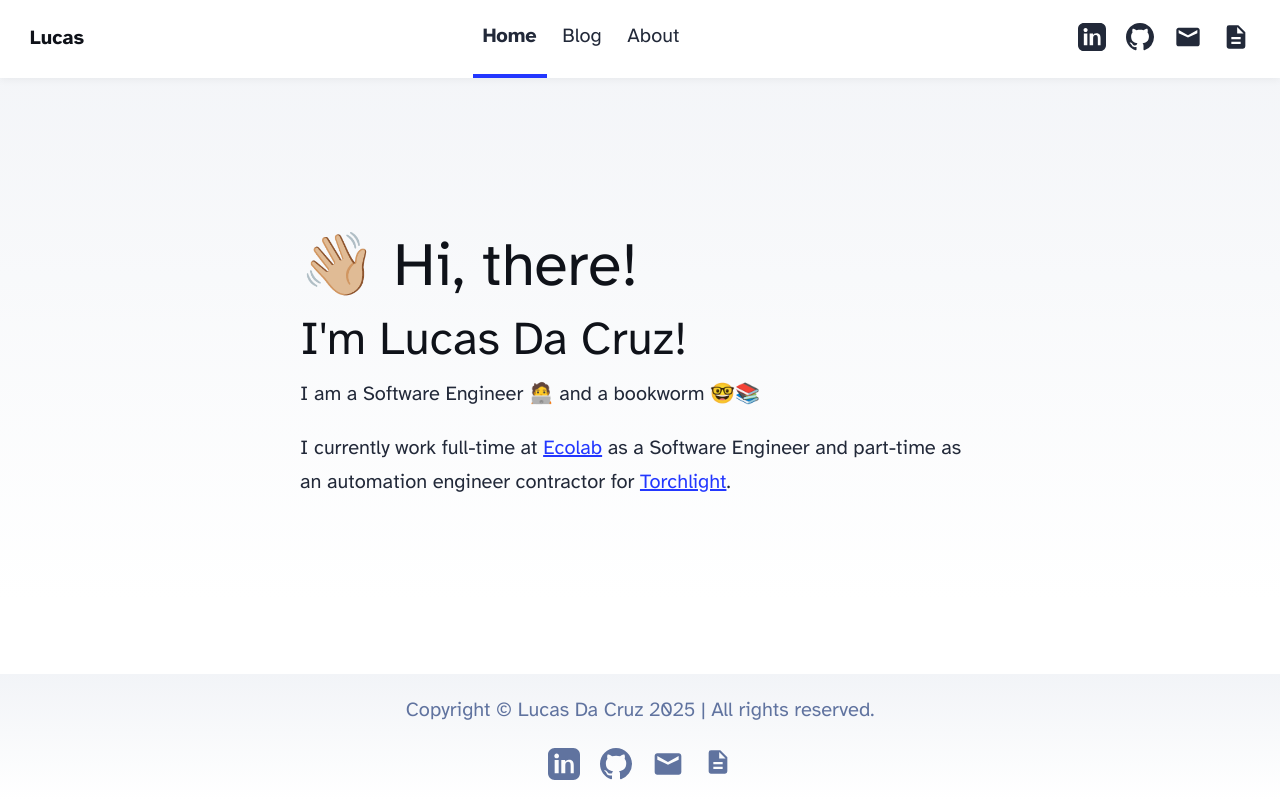
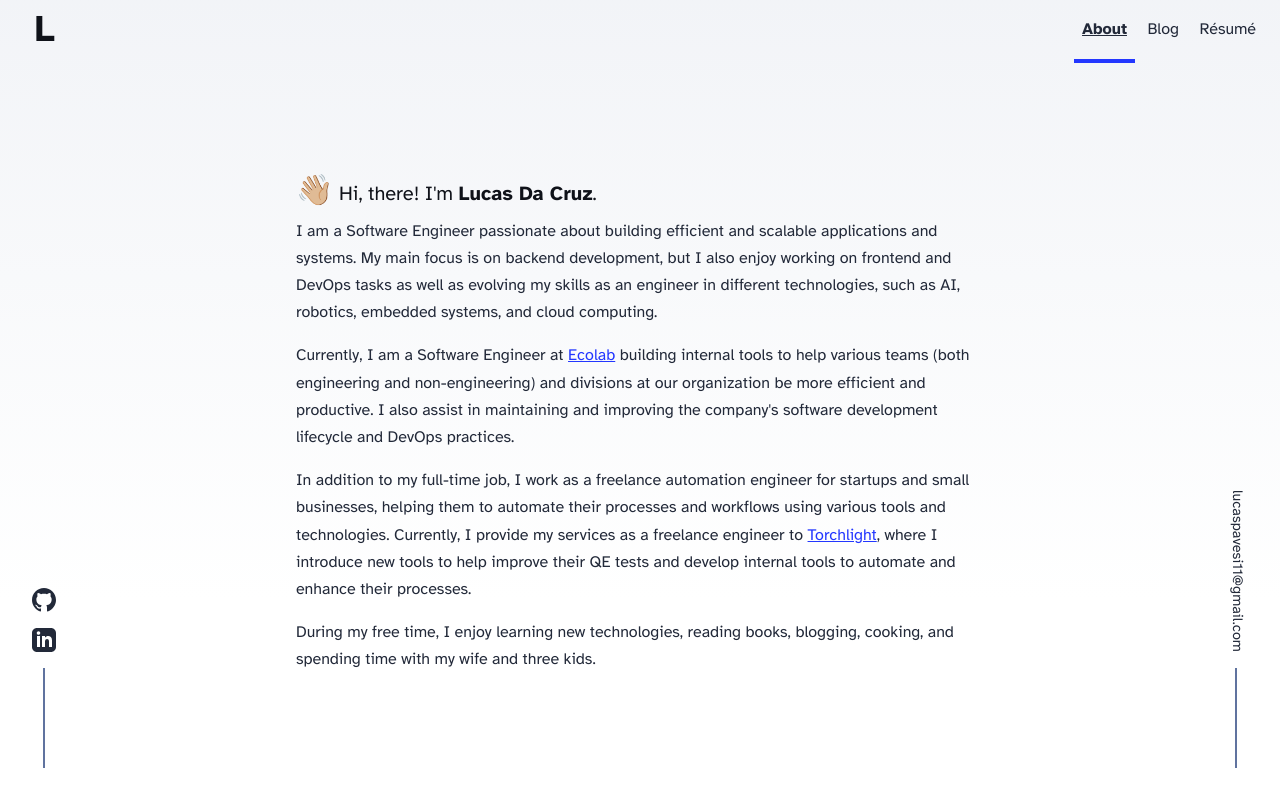
Before and after one commit to ldacruz94/ldacruz94.github.io, an Astro site: page / in a window 1280 px wide. Built offline with nearby package versions, Linux system fonts and the light colour scheme; Astro itself is replaced by a stand-in of ours.

Commit message:
revamp site about me and layout

```diff
--- a/package.json
+++ b/package.json
@@ -16,7 +16,6 @@
     "@astrojs/sitemap": "^3.1.6",
     "@astrojs/tailwind": "^5.1.1",
     "astro": "^4.15.9",
-    "react-icons": "^5.3.0",
     "tailwindcss": "^3.4.13",
     "typescript": "^5.6.2"
   },
--- /dev/null
+++ b/src/components/EmailLine.astro
@@ -0,0 +1,42 @@
+---
+  interface Props {
+	email: string;
+  }
+  const { email } = Astro.props;
+---
+
+<div class="right-line">
+	<a href={`mailto:${email}`} class="email">{email}</a>
+	<div class="line"></div>
+</div>
+
+<style>
+.right-line {
+	position: fixed;
+	right: 2rem;
+	bottom: 2rem;
+	display: flex;
+	flex-direction: column;
+	align-items: center;
+}
+
+.line {
+	width: 2px;
+	height: 100px;
+	background-color: rgb(var(--gray));
+	margin-top: 1rem;
+}
+
+.email {
+	writing-mode: vertical-rl;
+	text-decoration: none;
+	color: rgb(var(--gray-dark));
+	font-size: 0.9rem;
+	transition: color 0.2s ease;
+}
+
+.email:hover {
+	color: blue;
+	font-size: 0.95rem;
+}
+</style>
--- a/src/components/Footer.astro
+++ b/src/components/Footer.astro
@@ -30,12 +30,6 @@ const today = new Date();
 				</path>
 			</svg>
 		</a>
-		<a href="/Lucas_Da_Cruz_Resume.pdf" target="_blank">
-			<span class="sr-only">Checkout my resume</span>
-			<svg viewBox="0 0 24 24" aria-hidden="true" width="28" height="28" fill="currentColor" xmlns="http://www.w3.org/2000/svg">
-				<path d="M6 2a2 2 0 0 0-2 2v16c0 1.1.9 2 2 2h12a2 2 0 0 0 2-2V8l-6-6H6zm7 1.5L18.5 9H13V3.5zM8 12h8v2H8v-2zm0 4h8v2H8v-2z"/>
-			</svg>
-		</a>
 	</div>
 </footer>
 <style>
--- a/src/components/Header.astro
+++ b/src/components/Header.astro
@@ -1,94 +1,17 @@
 ---
 import HeaderLink from './HeaderLink.astro';
 import { SITE_TITLE } from '../consts';
+import "../styles/header.css";
 ---
 
 <header>
 	<nav>
-		<h2><a class="font-bold" href="/">{SITE_TITLE}</a></h2>
+		<h2 id="header_title"><a class="font-bold" href="/">{SITE_TITLE}</a></h2>
 		<div class="internal-links">
-			<HeaderLink href="/">Home</HeaderLink>
-			<HeaderLink href="/blog">Blog</HeaderLink>
-			<HeaderLink href="/about">About</HeaderLink>
+			<HeaderLink id="header_about" href="/">About</HeaderLink>
+			<HeaderLink id="header_blog" href="/blog">Blog</HeaderLink>
+			<HeaderLink id="header_resume" href="/Lucas_Da_Cruz_Resume.pdf">Résumé</HeaderLink>
 		</div>
-		<div class="external-links">
-			<a href="https://www.linkedin.com/in/lucas-da-cruz-992738110" target="_blank">
-				<span class="sr-only">Visit my LinkedIn profile</span>
-				<svg xmlns="http://www.w3.org/2000/svg" viewBox="0 0 24 24" aria-hidden="true" width="28" height="28" fill="currentColor">
-				  <path d="M19 0h-14c-2.76 0-5 2.24-5 5v14c0 2.76 2.24 5 5 5h14c2.76 0 5-2.24 5-5v-14c0-2.76-2.24-5-5-5zm-11 19h-3v-10h3v10zm-1.5-11.3c-.97 0-1.75-.79-1.75-1.75s.79-1.75 1.75-1.75 1.75.79 1.75 1.75-.78 1.75-1.75 1.75zm13.5 11.3h-3v-5.6c0-1.34-.03-3.07-1.87-3.07-1.87 0-2.16 1.46-2.16 2.97v5.7h-3v-10h2.88v1.36h.04c.4-.75 1.38-1.54 2.84-1.54 3.04 0 3.6 2 3.6 4.63v5.55z"/>
-				</svg>
-			</a>
-			<a href="https://github.com/ldacruz94" target="_blank">
-				<span class="sr-only">Go to my GitHub repo</span>
-				<svg viewBox="0 0 16 16" aria-hidden="true" width="28" height="28"
-					><path
-						fill="currentColor"
-						d="M8 0C3.58 0 0 3.58 0 8c0 3.54 2.29 6.53 5.47 7.59.4.07.55-.17.55-.38 0-.19-.01-.82-.01-1.49-2.01.37-2.53-.49-2.69-.94-.09-.23-.48-.94-.82-1.13-.28-.15-.68-.52-.01-.53.63-.01 1.08.58 1.23.82.72 1.21 1.87.87 2.33.66.07-.52.28-.87.51-1.07-1.78-.2-3.64-.89-3.64-3.95 0-.87.31-1.59.82-2.15-.08-.2-.36-1.02.08-2.12 0 0 .67-.21 2.2.82.64-.18 1.32-.27 2-.27.68 0 1.36.09 2 .27 1.53-1.04 2.2-.82 2.2-.82.44 1.1.16 1.92.08 2.12.51.56.82 1.27.82 2.15 0 3.07-1.87 3.75-3.65 3.95.29.25.54.73.54 1.48 0 1.07-.01 1.93-.01 2.2 0 .21.15.46.55.38A8.012 8.012 0 0 0 16 8c0-4.42-3.58-8-8-8z"
-					></path>
-				</svg
-				>
-			</a>
-			<a href="mailto:lucaspavesi11@gmail.com" target="_blank">
-				<span class="sr-only">Send me an email</span>
-				<svg viewBox="0 0 24 24" aria-hidden="true" width="28" height="28">
-				  <path
-					fill="currentColor"
-					d="M20 4H4C2.9 4 2 4.9 2 6v12c0 1.1 0.9 2 2 2h16c1.1 0 2-0.9 2-2V6c0-1.1-0.9-2-2-2zm0 4.75L12 12.5 4 8.75V6l8 4.5 8-4.5v2.75z"
-				  ></path>
-				</svg>
-			</a>
-			<a href="/Lucas_Da_Cruz_Resume.pdf" target="_blank">
-				<span class="sr-only">Checkout my resume</span>
-				<svg viewBox="0 0 24 24" aria-hidden="true" width="28" height="28" fill="currentColor" xmlns="http://www.w3.org/2000/svg">
-				  <path d="M6 2a2 2 0 0 0-2 2v16c0 1.1.9 2 2 2h12a2 2 0 0 0 2-2V8l-6-6H6zm7 1.5L18.5 9H13V3.5zM8 12h8v2H8v-2zm0 4h8v2H8v-2z"/>
-				</svg>
-			</a>
 		</div>
 	</nav>
 </header>
-<style>
-	header {
-		margin: 0;
-		padding: 0 1em;
-		background: white;
-		box-shadow: 0 2px 8px rgba(var(--black), 5%);
-	}
-	h2 {
-		margin: 0;
-		font-size: 1em;
-	}
-
-	h2 a,
-	h2 a.active {
-		text-decoration: none;
-	}
-	nav {
-		display: flex;
-		align-items: center;
-		justify-content: space-between;
-	}
-	nav a {
-		padding: 1em 0.5em;
-		color: var(--black);
-		border-bottom: 4px solid transparent;
-		text-decoration: none;
-	}
-	nav a.active {
-		text-decoration: none;
-		border-bottom-color: var(--accent);
-	}
-	.external-links,
-	.external-links a {
-		display: flex;
-	}
-	.external-links a:hover {
-		color: #1da1f2;
-		text-decoration: none;
-	}
-
-	@media (max-width: 720px) {
-		.external-links {
-			display: none;
-		}
-	}
-</style>
--- /dev/null
+++ b/src/components/SocialMediaLine.astro
@@ -0,0 +1,57 @@
+<div class="left-line">
+	<ul class="social-icons">
+		<li>
+			<a href="https://github.com/ldacruz94" target="_blank" rel="noopener noreferrer">
+				<svg xmlns="http://www.w3.org/2000/svg" width="24" height="24" viewBox="0 0 24 24" fill="currentColor">
+					<path d="M12 0c-6.626 0-12 5.373-12 12 0 5.302 3.438 9.8 8.207 11.387.599.111.793-.261.793-.577v-2.234c-3.338.726-4.033-1.416-4.033-1.416-.546-1.387-1.333-1.756-1.333-1.756-1.089-.745.083-.729.083-.729 1.205.084 1.839 1.237 1.839 1.237 1.07 1.834 2.807 1.304 3.492.997.107-.775.418-1.305.762-1.604-2.665-.305-5.467-1.334-5.467-5.931 0-1.311.469-2.381 1.236-3.221-.124-.303-.535-1.524.117-3.176 0 0 1.008-.322 3.301 1.23.957-.266 1.983-.399 3.003-.404 1.02.005 2.047.138 3.006.404 2.291-1.552 3.297-1.23 3.297-1.23.653 1.653.242 2.874.118 3.176.77.84 1.235 1.911 1.235 3.221 0 4.609-2.807 5.624-5.479 5.921.43.372.823 1.102.823 2.222v3.293c0 .319.192.694.801.576 4.765-1.589 8.199-6.086 8.199-11.386 0-6.627-5.373-12-12-12z"/>
+				</svg>
+			</a>
+		</li>
+		<li>
+			<a href="https://www.linkedin.com/in/lucas-da-cruz-992738110/" target="_blank" rel="noopener noreferrer">
+				<svg xmlns="http://www.w3.org/2000/svg" width="24" height="24" viewBox="0 0 24 24" fill="currentColor">
+					<path d="M19 0h-14c-2.761 0-5 2.239-5 5v14c0 2.761 2.239 5 5 5h14c2.762 0 5-2.239 5-5v-14c0-2.761-2.238-5-5-5zm-11 19h-3v-11h3v11zm-1.5-12.268c-.966 0-1.75-.79-1.75-1.764s.784-1.764 1.75-1.764 1.75.79 1.75 1.764-.783 1.764-1.75 1.764zm13.5 12.268h-3v-5.604c0-3.368-4-3.113-4 0v5.604h-3v-11h3v1.765c1.396-2.586 7-2.777 7 2.476v6.759z"/>
+				</svg>
+			</a>
+		</li>
+	</ul>
+	<div class="line"></div>
+</div>
+
+<style>
+.left-line {
+	position: fixed;
+	left: 2rem;
+	bottom: 2rem;
+	display: flex;
+	flex-direction: column;
+	align-items: center;
+}
+
+.line {
+	width: 2px;
+	height: 100px;
+	background-color: rgb(var(--gray));
+	margin-top: 1rem;
+}
+
+.social-icons {
+	list-style: none;
+	padding: 0;
+	margin: 0;
+	display: flex;
+	flex-direction: column;
+	gap: 1rem;
+}
+
+.social-icons li a {
+	text-decoration: none;
+	color: rgb(var(--gray-dark));
+	font-size: 0.9rem;
+	transition: color 0.2s ease;
+}
+
+.social-icons li a:hover {
+	color: blue;
+}
+</style>
--- a/src/consts.ts
+++ b/src/consts.ts
@@ -1,5 +1,6 @@
 // Place any global data in this file.
 // You can import this data from anywhere in your site by using the `import` keyword.
 
-export const SITE_TITLE = 'Lucas';
+export const SITE_TITLE = 'L';
 export const SITE_DESCRIPTION = 'Welcome to my website!';
+export const EMAIL = 'lucaspavesi11@gmail.com';
--- a/src/pages/index.astro
+++ b/src/pages/index.astro
@@ -1,8 +1,11 @@
 ---
 import BaseHead from '../components/BaseHead.astro';
 import Header from '../components/Header.astro';
+import SocialMediaLine from '../components/SocialMediaLine.astro';
+import EmailLine from '../components/EmailLine.astro';
+import { SITE_TITLE, SITE_DESCRIPTION, EMAIL } from '../consts';
+import "../styles/about.css";
 import Footer from '../components/Footer.astro';
-import { SITE_TITLE, SITE_DESCRIPTION } from '../consts';
 ---
 
 <!doctype html>
@@ -13,15 +16,39 @@ import { SITE_TITLE, SITE_DESCRIPTION } from '../consts';
 	<body>
 		<Header />
 		<main>
-			<h1>👋🏼 Hi, there!</h1>
-			<h2>I'm Lucas Da Cruz!</h2>
-			<p>
-				I am a Software Engineer 🧑‍💻 and a bookworm 🤓📚
-			</p>
-			<p>
-				I currently work full-time at <a class="underline" href="https://www.ecolab.com/" target="_blank">Ecolab</a> as a Software Engineer and part-time as an automation engineer contractor for <a class="underline" href="https://www.torchlight.care/" target="_blank">Torchlight</a>.
-			</p>
+			<section id="about_section">
+				<h5 class="delay_order1"><span class="wave-emoji">👋🏼</span> Hi, there! I'm <b>Lucas Da Cruz</b>.</h5>
+				<p class="delay_order2">
+					I am a Software Engineer passionate about building efficient and scalable applications and systems.
+					My main focus is on backend development, but I also enjoy working on frontend and DevOps tasks as well as
+					evolving my skills as an engineer in different technologies, such as
+					AI, robotics, embedded systems, and cloud computing.
+				</p>
+				<p class="delay_order3">
+					Currently, I am a Software Engineer at <a class="underline" href="https://www.ecolab.com/" target="_blank">Ecolab</a>
+					building internal tools to help various teams (both engineering and non-engineering) and divisions at our organization be more efficient
+					and productive. I also assist in maintaining and improving the company's software development
+					lifecycle and DevOps practices.
+				</p>
+				<p class="delay_order4">
+					In addition to my full-time job, I work as a freelance automation engineer for startups and small businesses, helping them
+					to automate their processes and workflows using various tools and technologies. Currently, I
+					provide my services as a freelance engineer to
+					<a class="underline" href="https://www.torchlight.care/" target="_blank">Torchlight</a>, where
+					I introduce new tools to help improve their QE tests and develop internal tools to automate
+					and enhance their processes.
+				</p>
+				<p class="delay_order5">
+					During my free time, I enjoy learning new technologies, reading books, blogging, cooking, and spending time
+					with my wife and three kids.
+				</p>
+			</section>
 		</main>
+
+		<div class="sticky-container">
+			<SocialMediaLine />
+			<EmailLine email={EMAIL} />
+		</div>
 		<Footer />
 	</body>
 </html>
--- /dev/null
+++ b/src/styles/about.css
@@ -0,0 +1,51 @@
+.delay_order1 {
+    opacity: 0;
+    animation: fadeIn 1s ease-in-out forwards;
+    animation-delay: 1s;
+}
+
+.delay_order2 {
+    opacity: 0;
+    animation: fadeIn 1s ease-in-out forwards;
+    animation-delay: 1.5s;
+}
+
+.delay_order3 {
+    opacity: 0;
+    animation: fadeIn 1s ease-in-out forwards;
+    animation-delay: 2s;
+}
+
+.delay_order4 {
+    opacity: 0;
+    animation: fadeIn 1s ease-in-out forwards;
+    animation-delay: 2.5s;
+}
+
+.delay_order5 {
+    opacity: 0;
+    animation: fadeIn 1s ease-in-out forwards;
+    animation-delay: 3s;
+}
+
+@keyframes wave {
+    0%, 100% { transform: rotate(0deg); }
+    50% { transform: rotate(30deg); }
+}
+
+h5 b:has(+ .wave-emoji),
+h5 .wave-emoji {
+    display: inline-block;
+    animation: wave 1s infinite;
+}
+
+h5 .wave-emoji {
+    font-size: 1.5em;
+}
+
+.sticky-container {
+    position: relative;
+    opacity: 0;
+    animation: fadeIn 1s ease-in-out forwards;
+    animation-delay: 1s;
+}
--- a/src/styles/global.css
+++ b/src/styles/global.css
@@ -47,7 +47,7 @@ body {
 	word-wrap: break-word;
 	overflow-wrap: break-word;
 	color: rgb(var(--gray-dark));
-	font-size: 20px;
+	font-size: 16px;
 	line-height: 1.7;
 }
 main {
@@ -143,6 +143,15 @@ hr {
 	}
 }
 
+@keyframes fadeIn {
+	from {
+		opacity: 0;
+	}
+	to {
+		opacity: 1;
+	}
+}
+
 .sr-only {
 	border: 0;
 	padding: 0;
@@ -160,3 +169,17 @@ hr {
 	/* added line to stop words getting smushed together (as they go onto separate lines and some screen readers do not understand line feeds as a space */
 	white-space: nowrap;
 }
+@media screen and (max-width: 850px) {
+	.sticky-container {
+		display: none;
+	}
+	footer {
+		display: block;
+	}
+}
+
+@media screen and (min-width: 850px) {
+	footer {
+		display: none;
+	}
+}
--- /dev/null
+++ b/src/styles/header.css
@@ -0,0 +1,56 @@
+header {
+    margin: 0;
+    padding: 0 1em;
+}
+header h2 {
+    margin: 0;
+}
+nav {
+    display: flex;
+    align-items: center;
+    justify-content: space-between;
+}
+nav a {
+    padding: 1em 0.5em;
+    color: var(--black);
+    border-bottom: 4px solid transparent;
+    text-decoration: none;
+}
+nav a.active {
+    text-decoration: none;
+    border-bottom-color: var(--accent);
+}
+
+nav a:hover {
+    color: var(--accent);
+}
+
+#header_title a {
+    opacity: 0;
+    animation: fadeIn 1s ease-in-out forwards;
+    animation-delay: 0.5s;
+}
+
+#header_about {
+    opacity: 0;
+    animation: fadeIn 1s ease-in-out forwards;
+    animation-delay: 1s;
+}
+
+#header_blog {
+    opacity: 0;
+    animation: fadeIn 1s ease-in-out forwards;
+    animation-delay: 1.5s;
+}
+
+#header_resume {
+    opacity: 0;
+    animation: fadeIn 1s ease-in-out forwards;
+    animation-delay: 2s;
+}
+
+@media (max-width: 720px) {
+    .external-links {
+        display: none;
+    }
+}
```
Also changed, not shown: src/layouts/BlogPost.astro (+8 -1 lines), src/pages/about.astro (deleted, +0 -43 lines), src/pages/blog/index.astro (+8 -2 lines), 1 other file.
